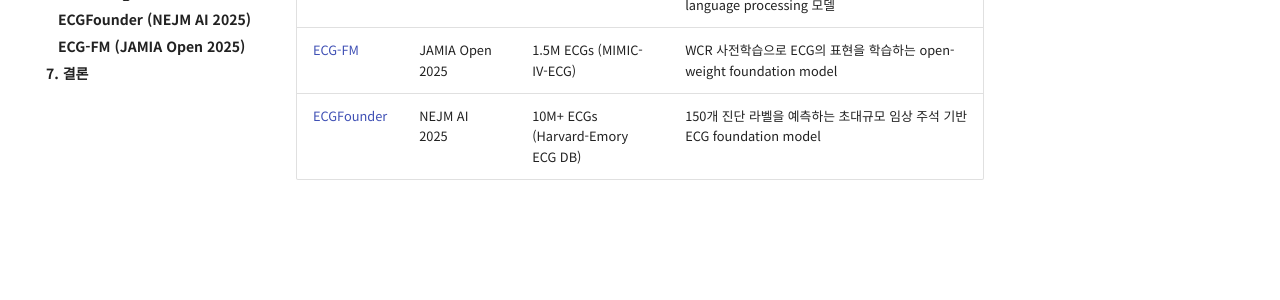
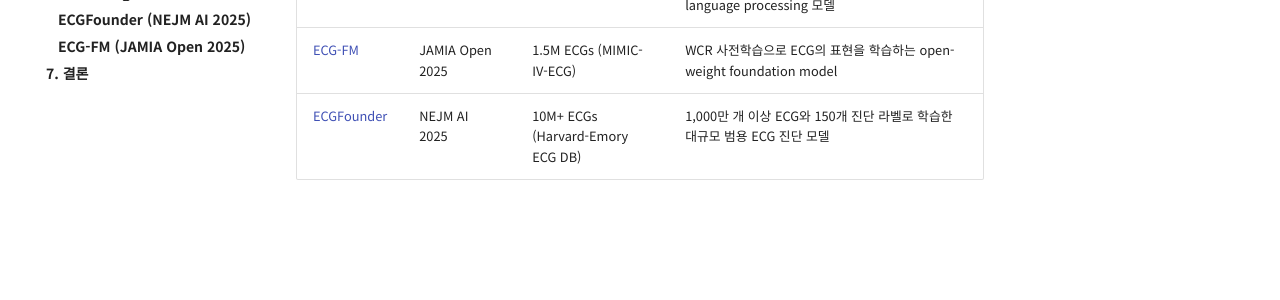
Before and after one commit to iwantjeonyeok/biosignal-site, an MkDocs documentation site: the page built from docs/ecg/6-ecg-기반-모델/index.md, in a window 1280 px wide. Shown: the part 374-674 px from the top of the page. Built offline with MkDocs 1.6.1 and Material for MkDocs 9.7.7, drawn with Linux system fonts in a browser that asks for light colours; comment, search, counter and statistics services are not loaded.

Commit message:
Update index.md

```diff
--- a/docs/ecg/6-ecg-기반-모델/index.md
+++ b/docs/ecg/6-ecg-기반-모델/index.md
@@ -6,4 +6,4 @@
 |------|-----------|----------------|------|
 | [HeartLang](heartlang.md) | ICLR 2025 | 다중 공개 ECG 데이터셋 | QRS-Tokenizer와 ECG vocabulary를 통해 심박 형태와 리듬 수준 표현을 함께 학습하는 ECG language processing 모델 |
 | [ECG-FM](ecg-fm.md) | JAMIA Open 2025 | 1.5M ECGs (MIMIC-IV-ECG) | WCR 사전학습으로 ECG의 표현을 학습하는 open-weight foundation model|
-| [ECGFounder](ecgfounder.md) | NEJM AI 2025 | 10M+ ECGs (Harvard-Emory ECG DB) | 150개 진단 라벨을 예측하는 초대규모 임상 주석 기반 ECG foundation model|
+| [ECGFounder](ecgfounder.md) | NEJM AI 2025 | 10M+ ECGs (Harvard-Emory ECG DB) | 1,000만 개 이상 ECG와 150개 진단 라벨로 학습한 대규모 범용 ECG 진단 모델|
```
